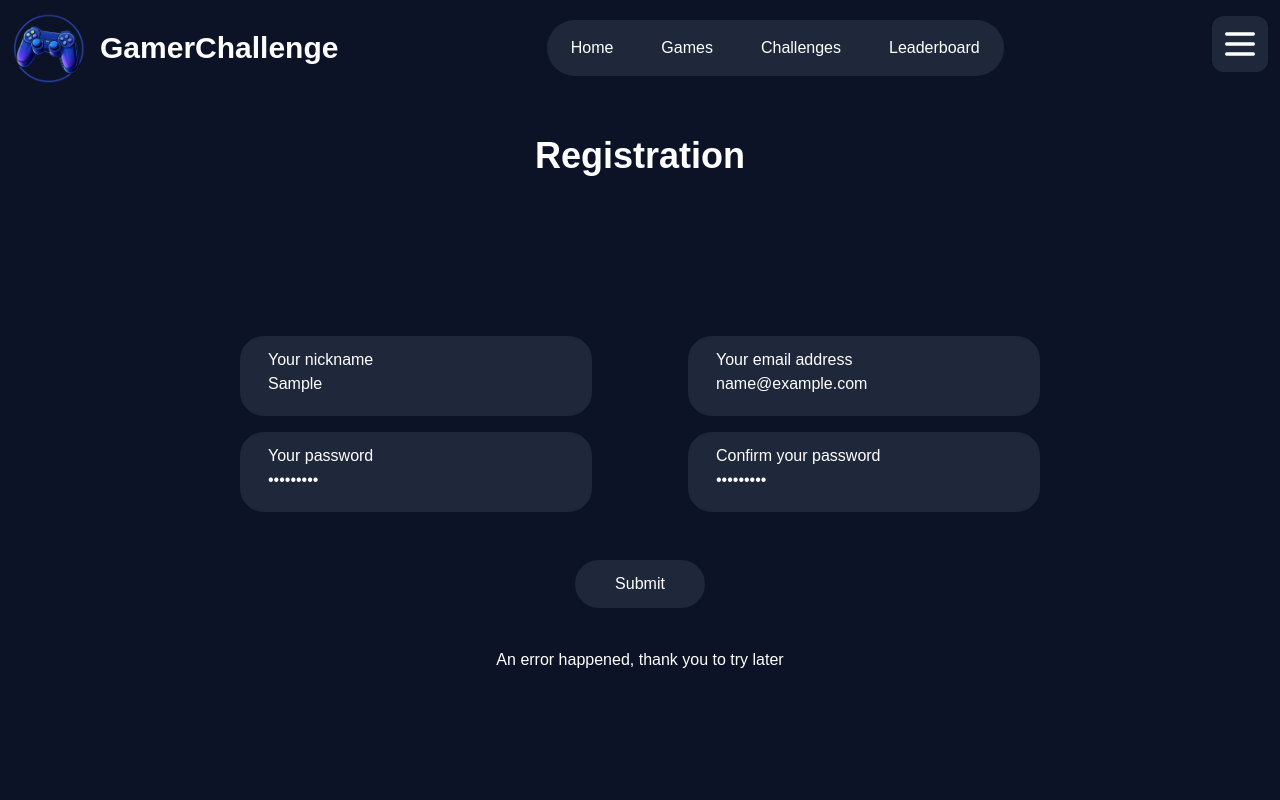
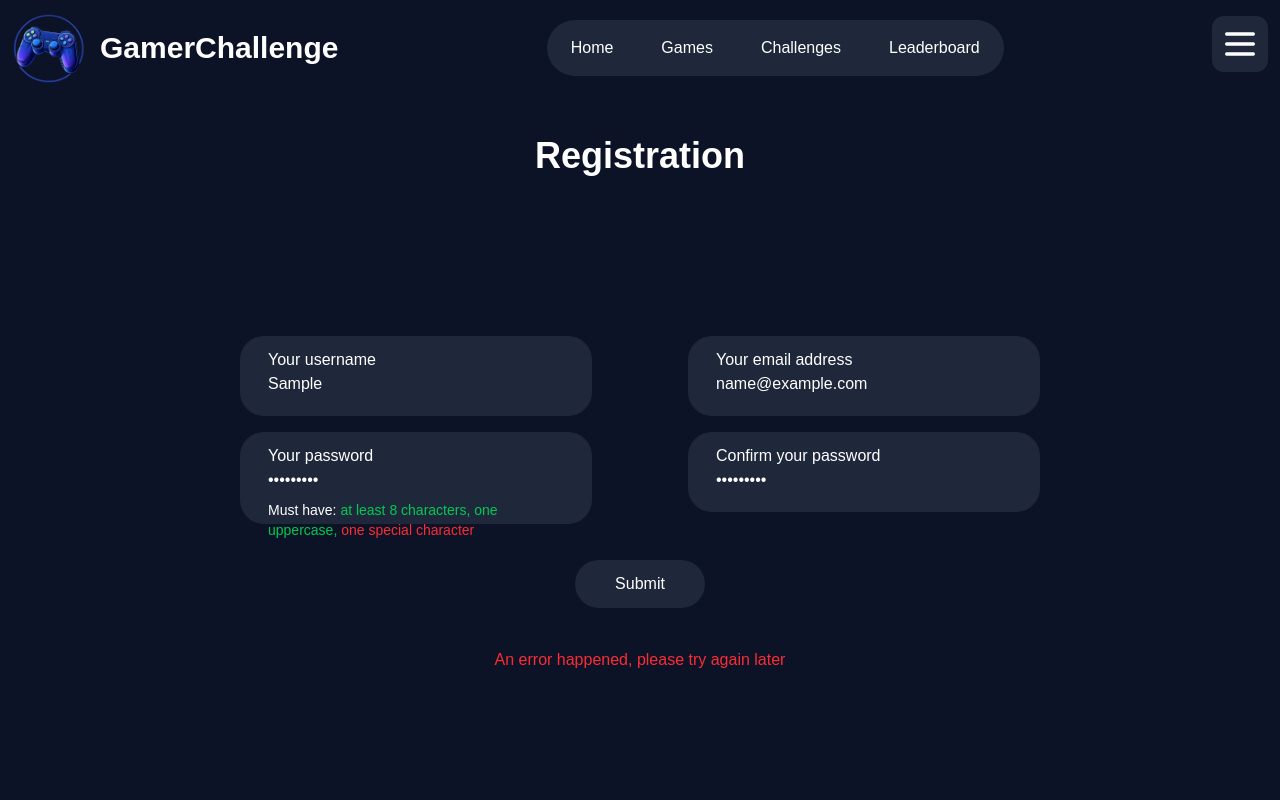
Before and after one commit to RomainLocatelli/challenge-arena, a Next.js app in the folder client/: page /login-register/register in a window 1280 px wide. Both pictures are taken after typing "Sample", "name@example.com", "Sample123", "Sample123" into the empty fields and a click on the button "Submit". Shown: the top 800 px of the page. Built offline with nearby package versions, Linux system fonts and the light colour scheme; no server answers.

Commit message:
fix: add real-time password validation with visual indicators on register page

```diff
--- a/client/src/app/login-register/register/page.tsx
+++ b/client/src/app/login-register/register/page.tsx
@@ -1,5 +1,5 @@
 'use client';
-import { useState } from 'react';
+import { useState, useEffect } from 'react';
 
 type Register = {
   username: string;
@@ -7,19 +7,29 @@ type Register = {
   password: string;
 };
 
+// Règles de validation
+const passwordRules = [
+  { label: 'at least 8 characters', test: (pwd: string) => pwd.length >= 8 },
+  { label: 'one uppercase', test: (pwd: string) => /[A-Z]/.test(pwd) },
+  { label: 'one special character', test: (pwd: string) => /[!@#$%^&*(),.?":{}|<>]/.test(pwd) }
+];
+
 export default function AuthRegister() {
-  const [userNickname, setNickname] = useState('');
+  const [userName, setUserName] = useState('');
   const [userEmail, setUserEmail] = useState('');
   const [userPassword, setPassword] = useState('');
   const [passwordConfirm, setPasswordConfirm] = useState('');
   const [errorMessage, setErrorMessage] = useState('');
   const [successMessage, setSuccessMessage] = useState('');
+  const [passwordValidation, setPasswordValidation] = useState([false, false, false]);
 
-  const registerUrl = process.env.API_URL || '';
+  const registerUrl = process.env.NEXT_PUBLIC_API_URL || '';
 
-  // Azertyui0&
-  // Stwompy
-  // stwompyproutprout@gmail.com
+  // Validation en temps réel
+  useEffect(() => {
+    const validation = passwordRules.map(rule => rule.test(userPassword));
+    setPasswordValidation(validation);
+  }, [userPassword]);
 
   async function postForm(url: string, values: Register) {
     try {
@@ -34,22 +44,22 @@ export default function AuthRegister() {
         return setErrorMessage('Email or username is already registered');
       }
       if (response.status >= 300) {
-        setErrorMessage('An error happened, thank you to try later');
+        setErrorMessage('An error happened, please try again later');
       } else {
-        setSuccessMessage('Resgistration successful, time to challenge yourself');
+        setSuccessMessage('Registration successful, time to challenge yourself!');
       }
     } catch (e) {
-      setErrorMessage('An error happened, thank you to try later');
+      setErrorMessage('An error happened, please try again later');
     }
   }
 
   function handleAction() {
     if (userPassword !== passwordConfirm) {
-      return setErrorMessage('Password does not match');
+      return setErrorMessage('Passwords do not match');
     }
     const formValues = {
       email: userEmail,
-      username: userNickname,
+      username: userName,
       password: userPassword
     };
     postForm(registerUrl, formValues);
@@ -62,50 +72,76 @@ export default function AuthRegister() {
         <h2 className="text-xl text-center lg:mt-40 mt-15">{successMessage}</h2>
         <div className="grid grid-cols-1 lg:grid-cols-2 lg:auto-rows-[80px] auto-rows-fr gap-4 mb-5 mt-5 ml-10 mr-10 lg:mr-60 lg:ml-60">
           <div className="flex flex-col p-3 pl-7 pr-7 bg-(--button-area) rounded-3xl focus-within:bg-(--button-select) lg:mr-10">
-            <label htmlFor="nickname">Your nickname</label>
+            <label htmlFor="userName">Your username</label>
             <input
               type="text"
-              value={userNickname}
-              placeholder="Your nickname"
-              onChange={(e) => setNickname(e.target.value)}
-              id="nickname"
-              className=""
+              value={userName}
+              placeholder="QuentinBG"
+              onChange={(e) => setUserName(e.target.value)}
+              id="userName"
+              className="placeholder:text-foreground/40"
             />
           </div>
+
           <div className="flex flex-col p-3 pl-7 pr-7 bg-(--button-area) rounded-3xl focus-within:bg-(--button-select) lg:ml-10">
             <label htmlFor="email">Your email address</label>
             <input
               type="email"
               value={userEmail}
-              placeholder="Your email address"
+              placeholder="quentin@exemple.com"
               onChange={(e) => setUserEmail(e.target.value)}
               id="email"
-              className=""
+              className="placeholder:text-foreground/40"
             />
           </div>
-          <div className="flex flex-col p-3 pl-7 pr-7 bg-(--button-area) rounded-3xl focus-within:bg-(--button-select) lg:mr-10">
+
+          <div className="flex flex-col p-3 pl-7 pr-7 lg:pb-20 bg-(--button-area) rounded-3xl focus-within:bg-(--button-select) lg:mr-10">
             <label htmlFor="password">Your password</label>
             <input
               type="password"
               value={userPassword}
-              placeholder="Your password"
+              placeholder="Enter your password"
               onChange={(e) => setPassword(e.target.value)}
               id="password"
-              className=""
+              className="placeholder:text-foreground/40"
             />
+
+            {/* Affichage des règles colorées */}
+            {userPassword.length > 0 ? (
+              <p className="text-sm mt-2">
+                Must have:{' '}
+                {passwordRules.map((rule, index) => (
+                  <span
+                    key={index}
+                    className={`transition-colors ${
+                      passwordValidation[index] ? 'text-green-500' : 'text-red-500'
+                    }`}
+                  >
+                    {rule.label}
+                    {index < passwordRules.length - 1 && ', '}
+                  </span>
+                ))}
+              </p>
+            ) : (
+              <p className="text-sm mt-2 opacity-70">
+                Must have: at least 8 characters, one uppercase, one special character
+              </p>
+            )}
           </div>
+
           <div className="flex flex-col p-3 pl-7 pr-7 bg-(--button-area) rounded-3xl focus-within:bg-(--button-select) lg:ml-10">
             <label htmlFor="passwordConfirmation">Confirm your password</label>
             <input
               type="password"
               value={passwordConfirm}
-              placeholder="Confirm password"
+              placeholder="Re-enter your password"
               onChange={(e) => setPasswordConfirm(e.target.value)}
               id="passwordConfirmation"
-              className=""
+              className="placeholder:text-foreground/40"
             />
           </div>
         </div>
+
         <div className="flex justify-center flex-col items-center">
           <button
             type="submit"
@@ -113,7 +149,7 @@ export default function AuthRegister() {
           >
             Submit
           </button>
-          {errorMessage && <p>{errorMessage}</p>}
+          {errorMessage && <p className="text-red-500">{errorMessage}</p>}
         </div>
       </form>
     </main>
```
